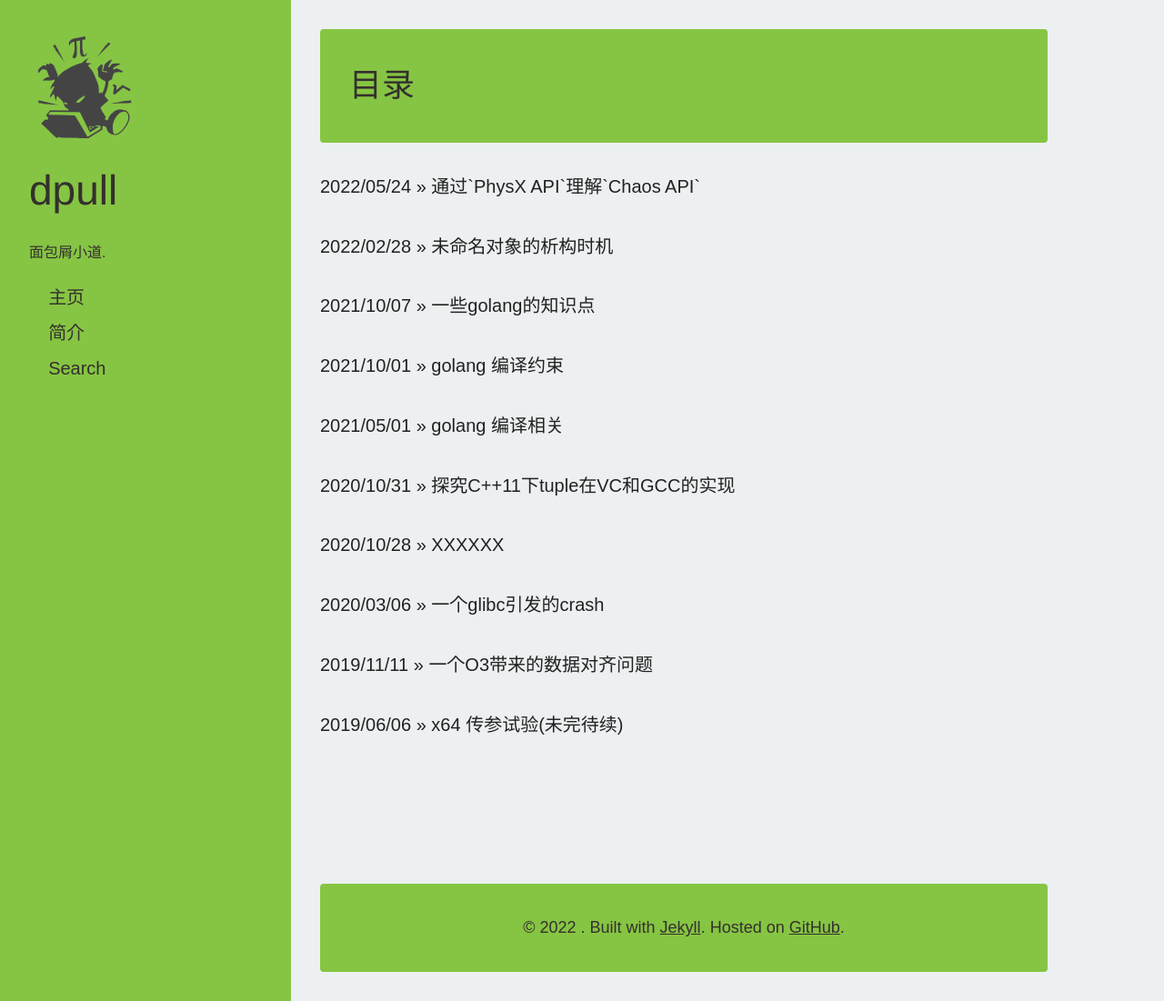
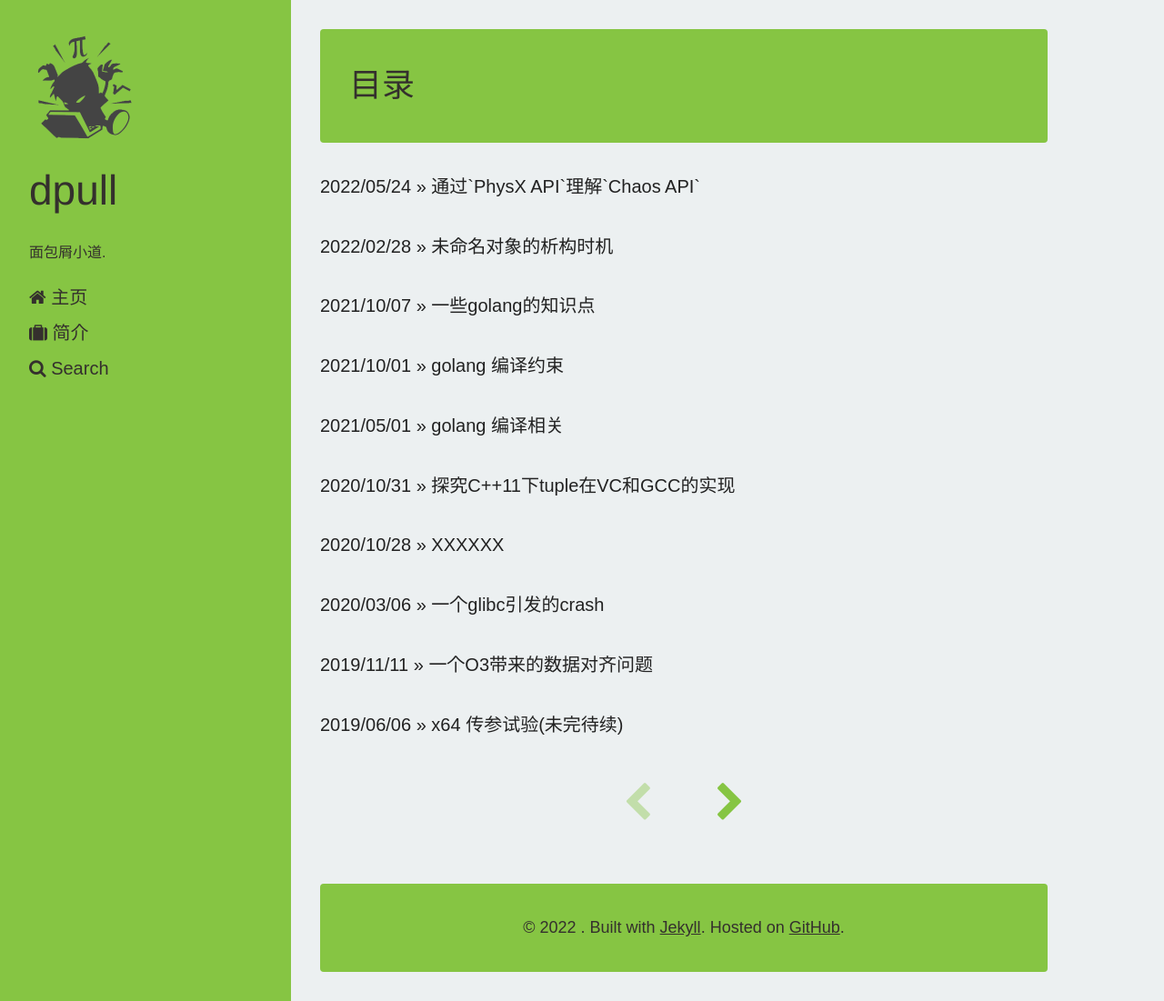
Before and after one commit to dpull/dpull.github.io, a Jekyll site: the page built from index.html, in a window 1280 px wide and 1101 px high. Shown: the whole window at 91% size. Built offline with Jekyll 4.4.1, drawn with Linux system fonts in a browser that asks for light colours; nearby versions of some CDN libraries; the list of posts is cut into pages by our own code.

Commit message:
no message

```diff
--- a/_includes/head.html
+++ b/_includes/head.html
@@ -7,8 +7,7 @@
     <meta name="viewport" content="width=device-width">
 
     <link rel="shortcut icon" href="/favicon.ico?v=1" />
-    <!--fuck gfw! <link href='http://fonts.googleapis.com/css?family=Open+Sans|Oswald:300' rel='stylesheet' type='text/css'>-->
-    <link href="https://cdn.jsdelivr.net/npm/@fortawesome/fontawesome-free@6.1.1/css/fontawesome.min.css" rel="stylesheet">
+    <link href="https://cdn.staticfile.org/font-awesome/4.7.0/css/font-awesome.css" rel="stylesheet">
     <link rel="stylesheet" href="/resources/css/main.css">
 </head>
 
```
